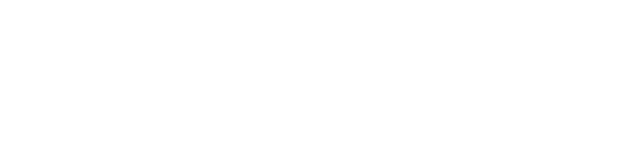
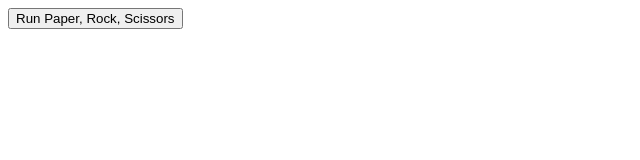
Before and after one commit to atbui89/Rock-Paper-Scissors, a plain HTML site: page rock-paper-scissors.html in a window 1280 px wide. Shown: the whole page, without its empty margins (0-640 px from the left). Drawn offline with Linux system fonts and the light colour scheme.

Commit message:
Added full paper, rock, scissors, game

```diff
--- a/javascript.js
+++ b/javascript.js
@@ -1,7 +1,36 @@
 var selections = ['Rock', 'Paper', 'Scissors'];
-var  computerChoice = selections[Math.floor(Math.random() * selections.length)]
+
 function computerPlay() {
+    var computerChoice = selections[Math.floor(Math.random() * selections.length)]
+    var playerChoice = prompt("Rock, Paper, or Scissors?");
 
+    console.log('The Computer chose ' + computerChoice + '.');
+    console.log('You chose ' + playerChoice + '.');
+
+
+  if (playerChoice == 'Rock') {
+      if (computerChoice == 'Rock') {
+          console.log('Draw.');
+      } else if (computerChoice == 'Paper') {
+          console.log('You lose! Paper beats Rock!');
+      } else {
+          console.log('You win! Rock beats Scissors!');
+      }
+    } else if (playerChoice == 'Paper') {
+        if (computerChoice == 'Paper') {
+            console.log('Draw.')
+        } else if (computerChoice == 'Scissors') {
+            console.log('You lose! Scissors beats Paper!')
+        } else {
+            console.log('You win! Paper beats Rock!')
+        }
+    } else if (playerChoice == 'Scissors') {
+        if (computerChoice == 'Scissors') {
+            console.log('Draw.')
+        } else if (computerChoice == 'Rock') {
+            console.log('You lose! Rock beats Scissors!')
+        } else {
+            console.log('You win! Scissors beats Paper!')
+        }
+    }
 }
-
-console.log(computerChoice);
--- a/rock-paper-scissors.html
+++ b/rock-paper-scissors.html
@@ -7,8 +7,7 @@
     <title>Document</title>
 </head>
 <body>
-    <script src="javascript.js">
-
-    </script>
+    <script src="javascript.js"></script>
+    <input type="button" onclick="computerPlay()" value="Run Paper, Rock, Scissors">
 </body>
 </html>
```
